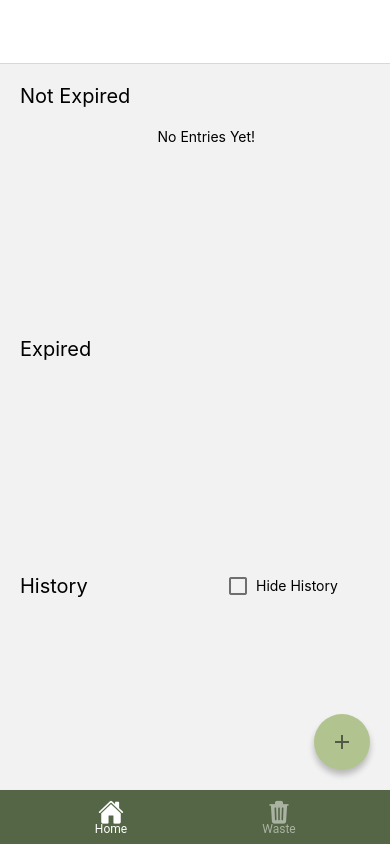
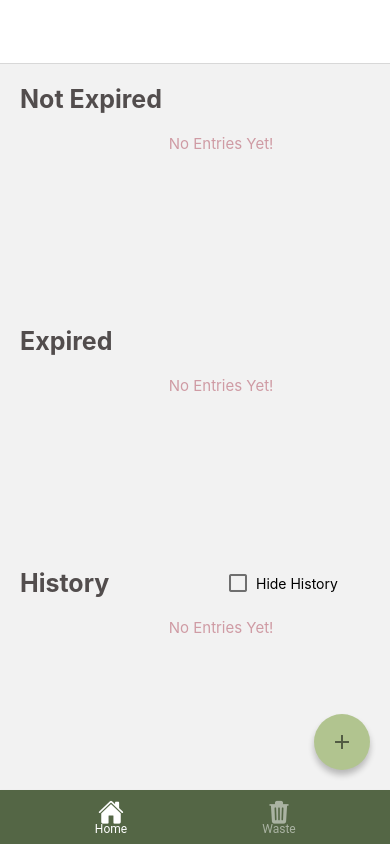
Before and after one commit to annalissec/FoodAppRN, a React Native app: screen /Home in a window 390 px wide. Built offline with nearby package versions, Linux system fonts and the light colour scheme; no server answers.

Commit message:
styling to waste and added custom legends

```diff
--- a/components/Create.js
+++ b/components/Create.js
@@ -17,7 +17,10 @@ function Create(props) {
 		body: JSON.stringify({name:name})
 	  })
 	  .then(resp => resp.json())
-	  .then(data => {props.navigation.push('Select')})
+	  .then(data => {
+		  if (data)
+		  	props.navigation.push('Select')
+		})
 	  .catch(error => console.log(error))
 	}
 
@@ -29,6 +32,7 @@ function Create(props) {
 			value = {name}
 			mode = "outlined"
 			onChangeText={text => setName(text)}
+			theme={{ colors: { primary: COLORS.darkGreen}}}
 		/>
 		<Button
 			style= {{margin:10}}
@@ -46,7 +50,7 @@ function Create(props) {
 const styles = StyleSheet.create({
 	inputStyle: {
 		margin:10,
-		padding: 15,
+		padding: 10,
 		marginTop: 30,
 	},
   })
--- a/components/CreateInstance.js
+++ b/components/CreateInstance.js
@@ -1,5 +1,5 @@
 import { View, Text, StyleSheet } from 'react-native'
-import { Button, Card, HelperText, TextInput } from 'react-native-paper'
+import { Button, Card,  } from 'react-native-paper'
 import DateTimePicker from '@react-native-community/datetimepicker'
 import FakeCurrencyInput from 'react-native-currency-input'
 import React, { useState } from 'react'
--- a/components/Home.js
+++ b/components/Home.js
@@ -17,7 +17,9 @@ function Home(props) {
 	const [sortedData, setSortedData] = useState([])
 	const [expiredData, setExpiredData] = useState([])
 
-	const [show, setShow] = useState(true)
+	const [showNE, setShowNE] = useState(true)
+	const [showE, setShowE] = useState(true)
+	const [showH, setShowH] = useState(true)
 
 
 	useEffect(() => {
@@ -45,7 +47,13 @@ function Home(props) {
 	}, [data, waste])
 
 	useEffect(() => {
-		setShow(data.length == 0)
+		setShowNE(sortedData.length == 0)
+	})
+	useEffect(() => {
+		setShowE(expiredData.length == 0)
+	})
+	useEffect(() => {
+		setShowH(history.length == 0)
 	})
 
 	const pickMonth = (num) => {
@@ -133,8 +141,8 @@ function Home(props) {
 			Not Expired
 		</Text>
 
-		{show && (
-			<Text>
+		{showNE && (
+			<Text style={styles.smallText}>
 				{'\t\t\t\t\t'}No Entries Yet!
 			</Text>
 		)}
@@ -151,6 +159,12 @@ function Home(props) {
 		<Text style={styles.headline}>
 			Expired
 		</Text>
+
+		{showE && (
+			<Text style={styles.smallText}>
+				{'\t\t\t\t\t'}No Entries Yet!
+			</Text>
+		)}
 
 		<FlatList
 			data = {expiredData}
@@ -177,6 +191,11 @@ function Home(props) {
 				Hide History
 			</Text>
 		</View>
+		{showH && (
+			<Text style={styles.smallText}>
+				{'\t\t\t\t\t'}No Entries Yet!
+			</Text>
+		)}
 
 		<FlatList
 			data = {history}
@@ -209,12 +228,17 @@ const styles = StyleSheet.create({
 		bottom:0,
 	},
 	headline: {
-		fontWeight: '400',
+		fontWeight: 'bold',
 		margin:10,
 		padding:10,
-		fontSize: 20,
+		fontSize: 25,
 		width: 200,
+		color: COLORS.darkGrey
 	  },
+	smallText: {
+		fontSize: 15,
+		color: COLORS.pink
+	},
 	checkboxContainer: {
 		flexDirection: "row",
 		alignItems: "center",
--- a/components/Select.js
+++ b/components/Select.js
@@ -1,12 +1,14 @@
 import React, {useState, useEffect} from 'react'
 import { View, StyleSheet, FlatList } from 'react-native'
-import { Button, FAB } from 'react-native-paper'
+import { Button, FAB, Text } from 'react-native-paper'
+import Icon from 'react-native-vector-icons/Ionicons'
 
 import {COLORS} from './colors'
 
 function Select(props) {
 
 	const [data, setData] = useState([])
+	const [show, setShow] = useState(false)
 
 	useEffect(() => {
 		fetch('http://10.9.184.224:5000/getFood',{
@@ -18,21 +20,56 @@ function Select(props) {
 		})
 	}, [])
 
+	useEffect(() => {
+		setShow(data.length == 0)
+	})
+
 	const renderData = (item) => {
 		return(
-		<View>
-			<Button style={styles.button} onPress={() => props.navigation.navigate('CreateInstance', {
-				foodName: item.name,
-				food_id: item.food_id,
-				foods: data
-			})} color='black'>
-					{item.name}
+		<View style={styles.buttonContainer}>
+			<Button
+				style={styles.button}
+				onPress={() =>
+					props.navigation.navigate('CreateInstance', {
+						foodName: item.name,
+						food_id: item.food_id,
+						foods: data
+					})}
+				color={COLORS.darkGrey}
+				labelStyle={{
+					fontWeight:'bold',
+					fontSize: 17
+				}}
+			>
+				{item.name}
 			</Button>
+			<Icon
+				name="information-circle-outline"
+				onPress={()=>{
+					console.log('pressed')
+				}}
+				size={25}
+				color={COLORS.lightRust}
+			/>
 		</View>)
 	}
 
   return (
-	<View style={{flex:1}}>
+	<View style={{flex:1, alignItems:'center'}}>
+		{show && (
+		<View style={styles.container}>
+			<Text style={styles.headline}>
+				Please Enter Some Food Types!
+			</Text>
+
+			<Icon
+				name='pizza-outline'
+				size={40}
+				color={COLORS.rust}
+			/>
+		</View>
+			)}
+
 		<FlatList
 		data = {data}
 		renderItem = {({item}) => {
@@ -53,9 +90,20 @@ function Select(props) {
 }
 
 const styles = StyleSheet.create({
+	container: {
+		justifyContent: "center",
+		alignItems: "center",
+		fontWeight: 'bold',
+
+	},
+	buttonContainer: {
+		flexDirection: "row",
+		alignItems: "center",
+		justifyContent:'space-between'
+	  },
 	button: {
-		margin:1,
-		padding:5,
+		margin: 2,
+		padding:3,
 
 	},
 	fab: {
@@ -64,9 +112,17 @@ const styles = StyleSheet.create({
 		right:0,
 		bottom:0,
 	},
-
-
-
+	headline: {
+		marginTop: 200,
+		fontWeight: 'bold',
+		margin:10,
+		padding:10,
+		fontSize: 20,
+		width: 300,
+		textAlign: "center",
+		alignSelf: 'center',
+		color: COLORS.darkGrey
+	  },
 })
 
 export default Select
--- a/components/Used.js
+++ b/components/Used.js
@@ -74,7 +74,7 @@ export default function Used(props) {
 				icon='check'
 				onPress={() => insertData()}
 				style={styles.button}
-				color={COLORS.lightBlue}
+				color={COLORS.yellow}
 			>
 				Add Amount Used
 			</Button>
--- a/components/Waste.js
+++ b/components/Waste.js
@@ -4,6 +4,7 @@ import React, { useEffect, useState } from 'react'
 import { PieChart } from 'react-native-chart-kit'
 
 import {COLORS} from './colors'
+import Legend from './legend'
 
 export default function Waste(props) {
 
@@ -12,6 +13,9 @@ export default function Waste(props) {
 	const [data, setData] = useState([])
 	const [instance, setInstance] = useState([])
 	const [show, setShow] = useState(false)
+
+	const wasteColor = COLORS.lightRust
+	const usedColor = COLORS.lightGreen
 
 	const chartConfig = {
 		backgroundGradientFrom: "#1E2923",
@@ -71,15 +75,15 @@ useEffect(() => {
 	  {
 		name: 'Food Wasted',
 		amount: totalWaste,
-		color: COLORS.pink,
-		legendFontColor: "#7F7F7F",
+		color: wasteColor,
+		legendFontColor:COLORS.darkGrey,
 		legendFontSize: 12
 	  },
 	  {
 		name: 'Food Used',
 		amount: totalAmt,
-		color: COLORS.lightGreen,
-		legendFontColor: "#7F7F7F",
+		color: usedColor,
+		legendFontColor: COLORS.darkGrey,
 		legendFontSize: 12
 	  }
   ]
@@ -113,15 +117,15 @@ useEffect(() => {
 	{
 	  name: 'Money Wasted',
 	  cost: wasteCost,
-	  color: COLORS.lightRust,
-	  legendFontColor: "#7F7F7F",
+	  color: wasteColor,
+	  legendFontColor: COLORS.darkGrey,
 	  legendFontSize: 12
 	},
 	{
 	  name: 'Money Used',
 	  cost: usedCost,
-	  color: COLORS.lightBlue,
-	  legendFontColor: "#7F7F7F",
+	  color: usedColor,
+	  legendFontColor: COLORS.darkGrey,
 	  legendFontSize: 12
 	}
 ]
@@ -144,6 +148,7 @@ useEffect(() => {
 			)}
 		  </View>
 		{show && (
+			<View style={styles.container}>
 				<PieChart
 					data={dataPie}
 					width={screenWidth}
@@ -152,10 +157,24 @@ useEffect(() => {
 					accessor={"amount"}
 					backgroundColor={"transparent"}
 					paddingLeft={"15"}
-			center={[10, 10]}
-			absolute
-		/>)}
+					center={[90, 10]}
+					hasLegend={false}
+			/>
+				<Legend
+					iconColor={wasteColor}
+					legendText={`AMOUNT OF FOOD WASTED: `}
+					number={totalWaste}
+					/>
+				<Legend
+					iconColor={usedColor}
+					legendText={`AMOUNT OF FOOD USED: `}
+					number={totalAmt}
+				/>
+			</View>
+		)}
 		{show && (
+			<View style={styles.container}>
+
 				<PieChart
 					data={dataCost}
 					width={screenWidth}
@@ -164,9 +183,20 @@ useEffect(() => {
 					accessor={"cost"}
 					backgroundColor={"transparent"}
 					paddingLeft={"15"}
-			center={[10, 10]}
-			absolute
+					center={[90, 10]}
+					hasLegend={false}
 				/>
+				<Legend
+					iconColor={wasteColor}
+					legendText={`SPENT ON WASTED FOOD:  $`}
+					number={wasteCost}
+				/>
+				<Legend
+					iconColor={usedColor}
+					legendText={`SPENT ON USED FOOD:  $`}
+					number={usedCost}
+				/>
+			</View>
 		)}
 
 	</SafeAreaView >
@@ -187,6 +217,7 @@ const styles = StyleSheet.create({
 		fontSize: 20,
 		width: 300,
 		textAlign: "center",
-		alignSelf: 'center'
+		alignSelf: 'center',
+		color: COLORS.darkGrey
 	  },
 })
--- a/components/colors.js
+++ b/components/colors.js
@@ -7,5 +7,6 @@ export const COLORS = {
 	lightRust: '#b87848',
 	lightBlue: '#b4badb',
 	yellow: '#ede38c',
-	pink: '#fac8d0'
+	pink: '#cf9ba4',
+	darkGrey: '#524d4d'
 }
--- /dev/null
+++ b/components/legend.js
@@ -0,0 +1,38 @@
+import { View, Text, StyleSheet } from 'react-native'
+import React from 'react'
+import Icon from 'react-native-vector-icons/Ionicons'
+
+const Legend = (props) => {
+  return (
+	<View style={styles.container}>
+		<Icon name="square" color={props.iconColor} size={20}/>
+		<Text>{"	"}</Text>
+	  	<Text style={styles.text} >{props.legendText}</Text>
+		<Text style={{
+			fontWeight:'bold',
+			color:props.iconColor,
+			fontSize:20
+			}}
+		>
+			{props.number}
+		</Text>
+	</View>
+  )
+}
+
+const styles = StyleSheet.create({
+	container: {
+		flexDirection: "row",
+		alignItems: "center",
+		justifyContent:'flex-end',
+
+	  },
+	  text: {
+		padding: 3,
+		margin: 4
+	  },
+
+
+})
+
+export default Legend
```
Also changed, not shown: components/EditFoodType.js (added, +10 -0 lines). Lines whose indentation alone changed are shown as unchanged.
